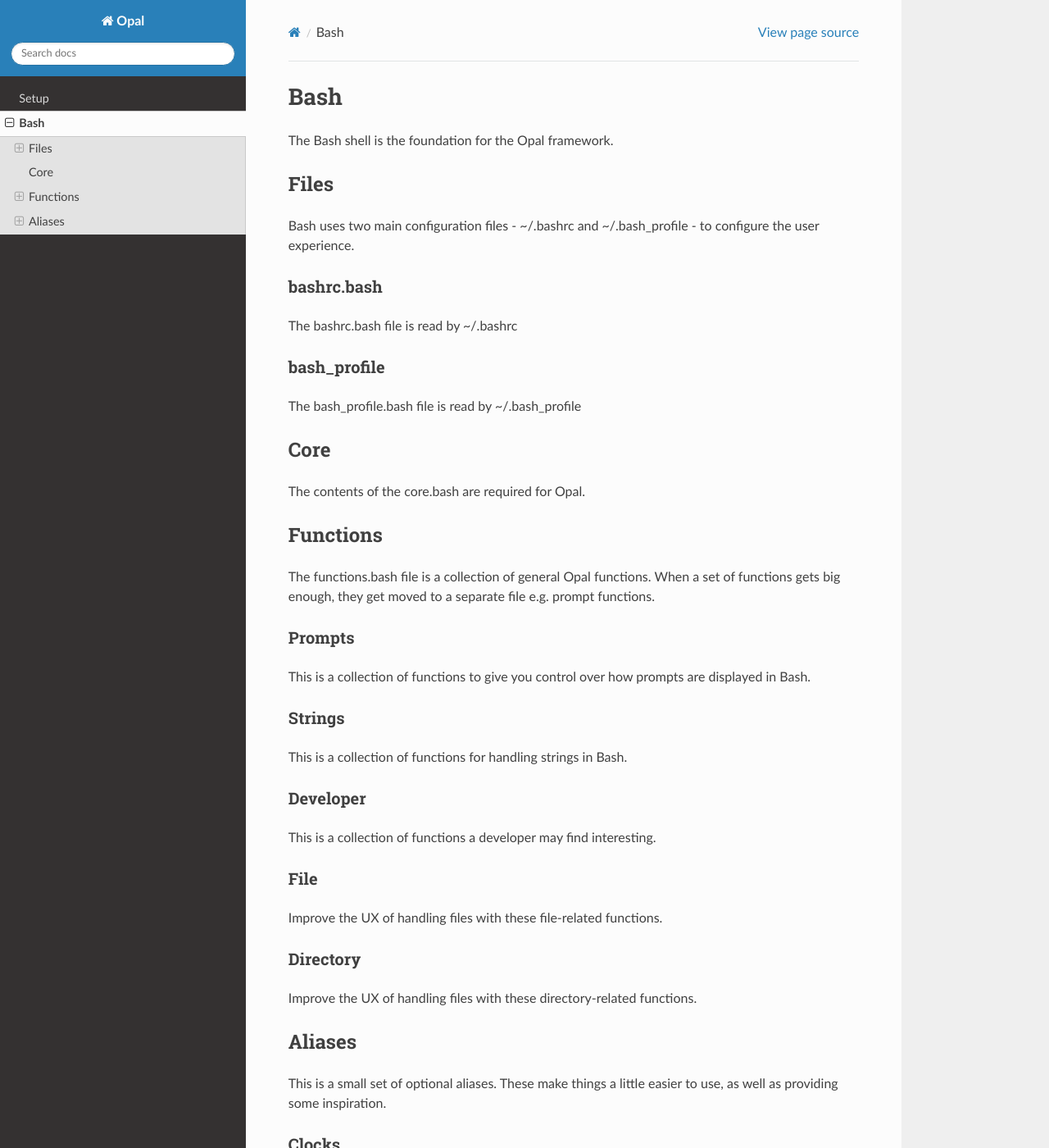
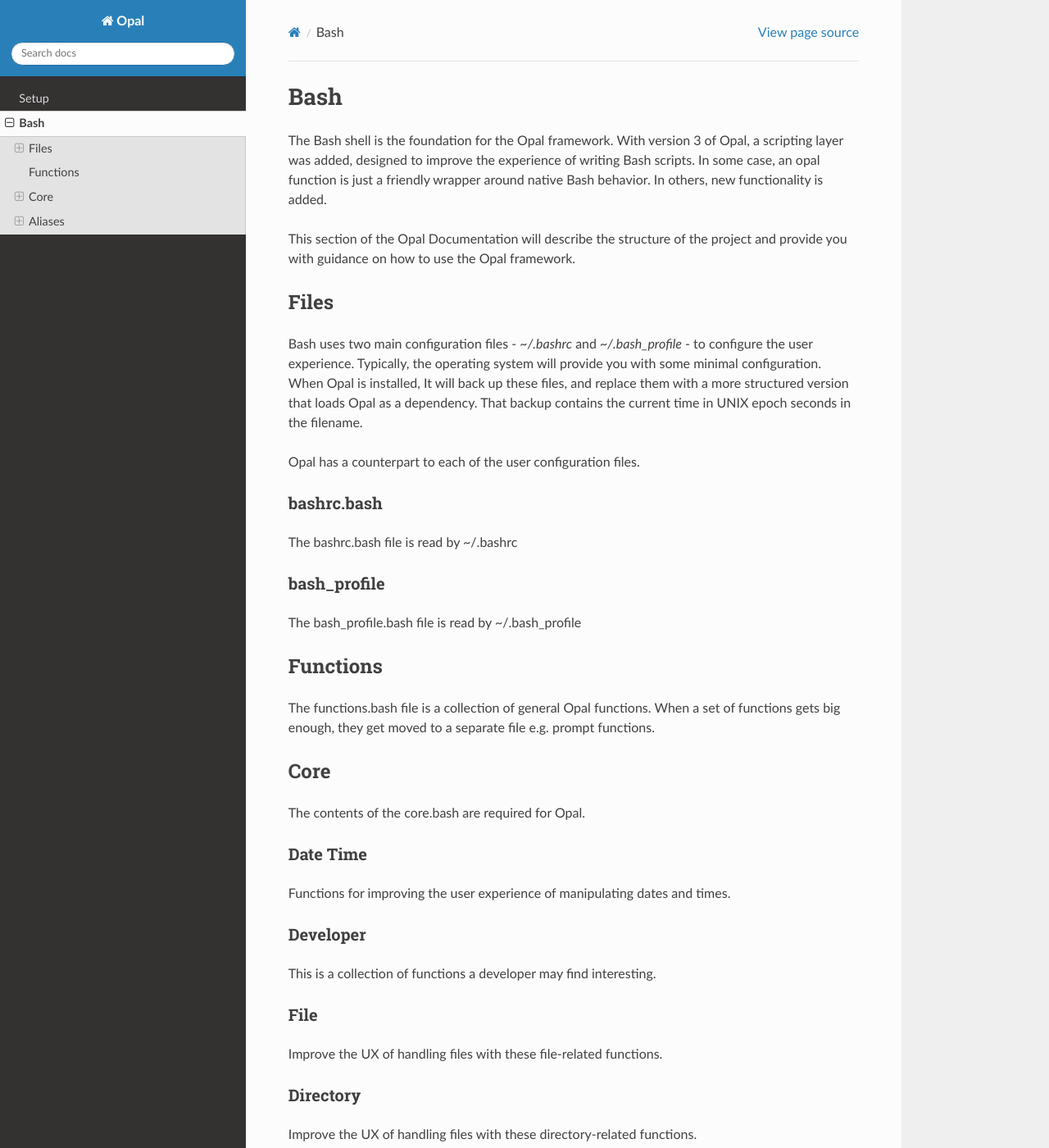
Before and after one commit to andrewwoods/opal-documentation-rtd, a Sphinx documentation site: the page built from docs/source/bash.rst, in a window 1280 px wide and 1400 px high. Shown: the whole window at 82% size. Built offline with Sphinx 7.4.7 and the Read the Docs theme 3.1.0, drawn with Linux system fonts in a browser that asks for light colours; some of the changed text lies outside the part shown.

Commit message:
Add high-level outline and description
This is very rough, but it creates the outline of the page.

```diff
--- a/docs/source/bash.rst
+++ b/docs/source/bash.rst
@@ -1,13 +1,25 @@
 Bash
 ====
 
-The Bash shell is the foundation for the Opal framework.
+The Bash shell is the foundation for the Opal framework. With version 3 of
+Opal, a scripting layer was added, designed to improve the experience of
+writing Bash scripts. In some case, an opal function is just a friendly wrapper
+around native Bash behavior. In others, new functionality is added.
+
+This section of the Opal Documentation will describe the structure of the project
+and provide you with guidance on how to use the Opal framework.
 
 Files
 -----
 
-Bash uses two main configuration files - ~/.bashrc and ~/.bash_profile - to
-configure the user experience.
+Bash uses two main configuration files - `~/.bashrc` and `~/.bash_profile` - to
+configure the user experience. Typically, the operating system will provide you
+with some minimal configuration. When Opal is installed, It will back up these
+files, and replace them with a more structured version that loads Opal as a
+dependency. That backup contains the current time in UNIX epoch seconds in the
+filename.
+
+Opal has a counterpart to each of the user configuration files.
 
 bashrc.bash
 ^^^^^^^^^^^
@@ -19,10 +31,6 @@
 
 The bash_profile.bash file is read by ~/.bash_profile
 
-Core
-----
-
-The contents of the core.bash are required for Opal.
 
 Functions
 ---------
@@ -31,16 +39,16 @@
 of functions gets big enough, they get moved to a separate file e.g. prompt
 functions.
 
-Prompts
-^^^^^^^
+Core
+----
 
-This is a collection of functions to give you control over how prompts are
-displayed in Bash.
+The contents of the core.bash are required for Opal.
 
-Strings
-^^^^^^^
+Date Time
+^^^^^^^^^
 
-This is a collection of functions for handling strings in Bash.
+Functions for improving the user experience of manipulating dates and times.
+
 
 Developer
 ^^^^^^^^^
@@ -57,6 +65,32 @@
 
 Improve the UX of handling files with these directory-related functions.
 
+Prompts
+^^^^^^^
+
+This is a collection of functions to give you control over how prompts are
+displayed in Bash.
+
+Strings
+^^^^^^^
+
+This is a collection of functions for handling strings in Bash.
+
+System
+^^^^^^
+
+These functions interact with the operating system, and help
+
+
+Util
+^^^^
+
+A set of functions for creating scripts where the content of the presention is
+is the focus. The functions don't make use of the `opal:` namespace, they use
+a leading `_` (underscore). This file is intentionally not loaded by Opal.
+
+
+
 Aliases
 -------
 
```
